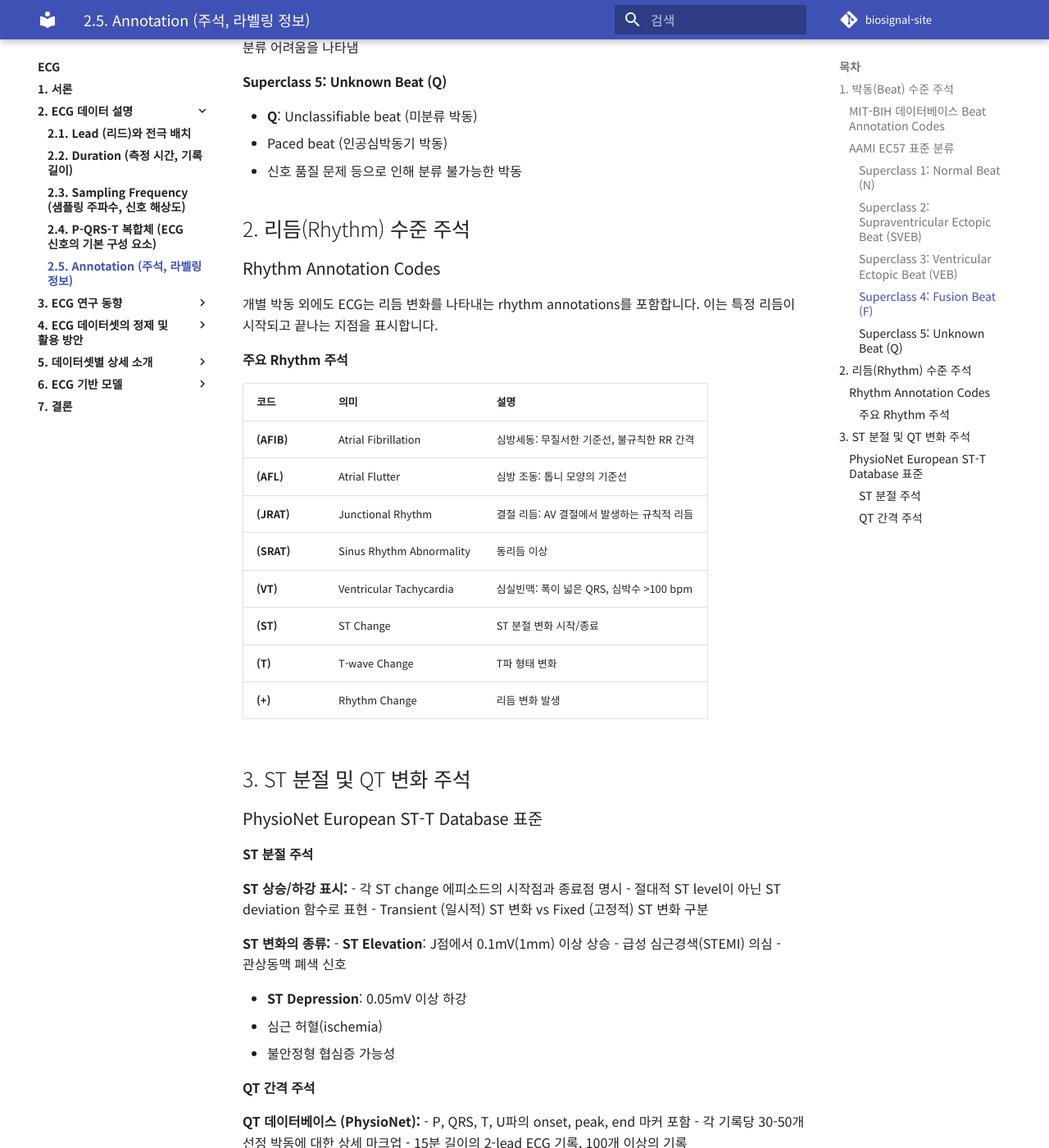
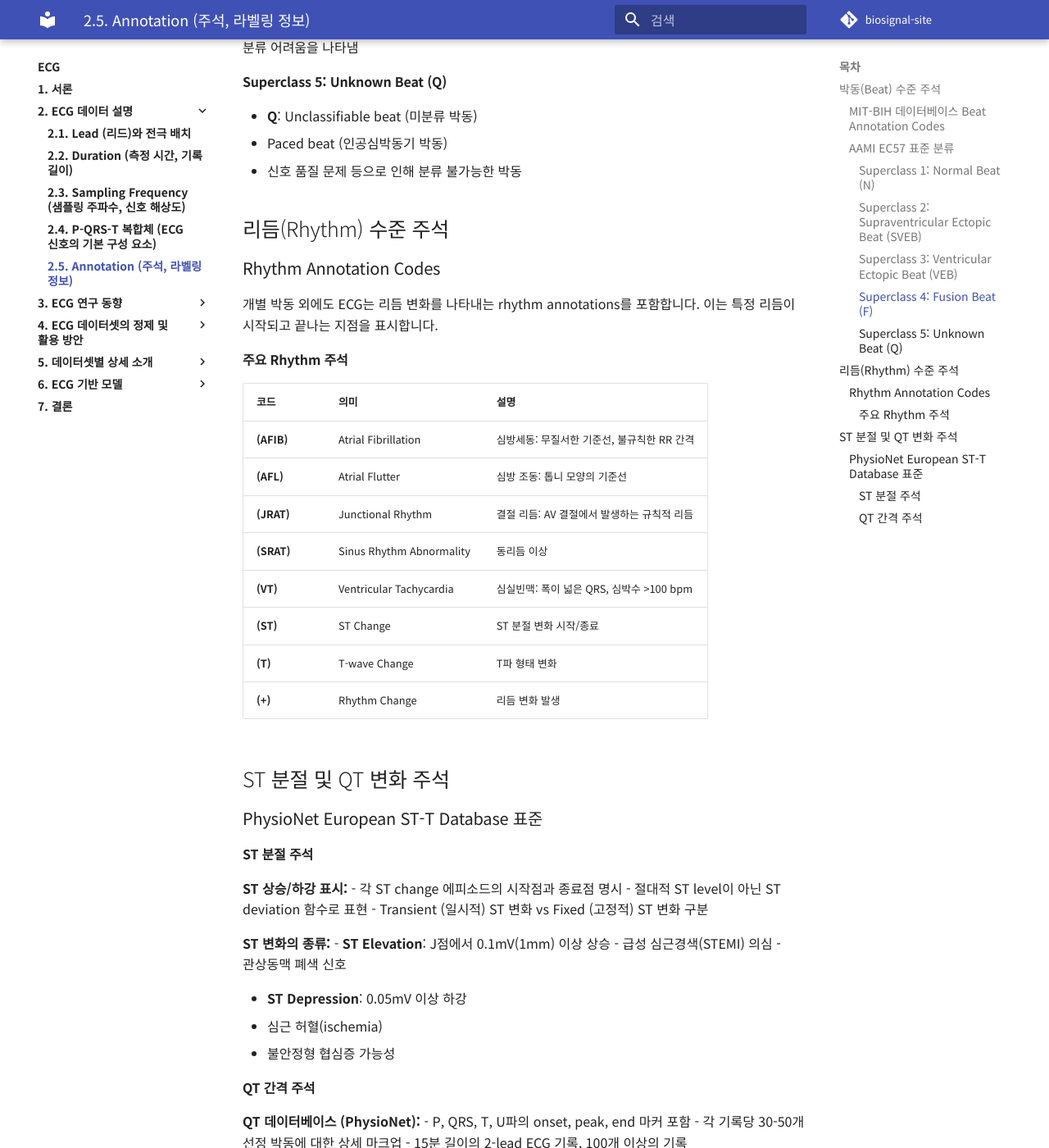
Before and after one commit to iwantjeonyeok/biosignal-site, an MkDocs documentation site: the page built from docs/ecg/2-ecg-데이터-설명/2-5-annotation-주석-라벨링-정보.md, in a window 1280 px wide and 1400 px high, scrolled down 2170 px. Shown: the whole window at 82% size. Built offline with MkDocs 1.6.1 and Material for MkDocs 9.7.7, drawn with Linux system fonts in a browser that asks for light colours; comment, search, counter and statistics services are not loaded; some of the changed text lies outside the part shown.

Commit message:
Update 2-5-annotation-주석-라벨링-정보.md

```diff
--- a/docs/ecg/2-ecg-데이터-설명/2-5-annotation-주석-라벨링-정보.md
+++ b/docs/ecg/2-ecg-데이터-설명/2-5-annotation-주석-라벨링-정보.md
@@ -4,7 +4,7 @@ AI 모델을 학습하기 위해 ECG 데이터셋에는 다양한 주석(annotat
 
 
 
-## 1. 박동(Beat) 수준 주석
+##  박동(Beat) 수준 주석
 
 ### MIT-BIH 데이터베이스 Beat Annotation Codes
 
@@ -88,7 +88,7 @@ MIT-BIH 부정맥 데이터베이스는 가장 광범위하게 사용되는 ECG
 - 신호 품질 문제 등으로 인해 분류 불가능한 박동
 
 
-## 2. 리듬(Rhythm) 수준 주석
+##  리듬(Rhythm) 수준 주석
 
 ### Rhythm Annotation Codes
 
@@ -108,7 +108,7 @@ MIT-BIH 부정맥 데이터베이스는 가장 광범위하게 사용되는 ECG
 | **(+)** | Rhythm Change | 리듬 변화 발생 |
 
 
-## 3. ST 분절 및 QT 변화 주석
+##  ST 분절 및 QT 변화 주석
 
 ### PhysioNet European ST-T Database 표준
 
```
